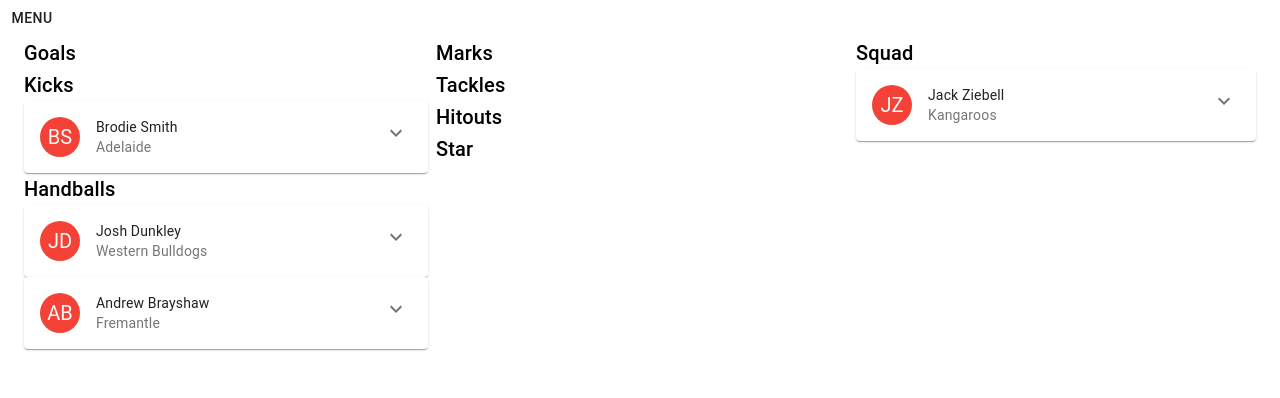
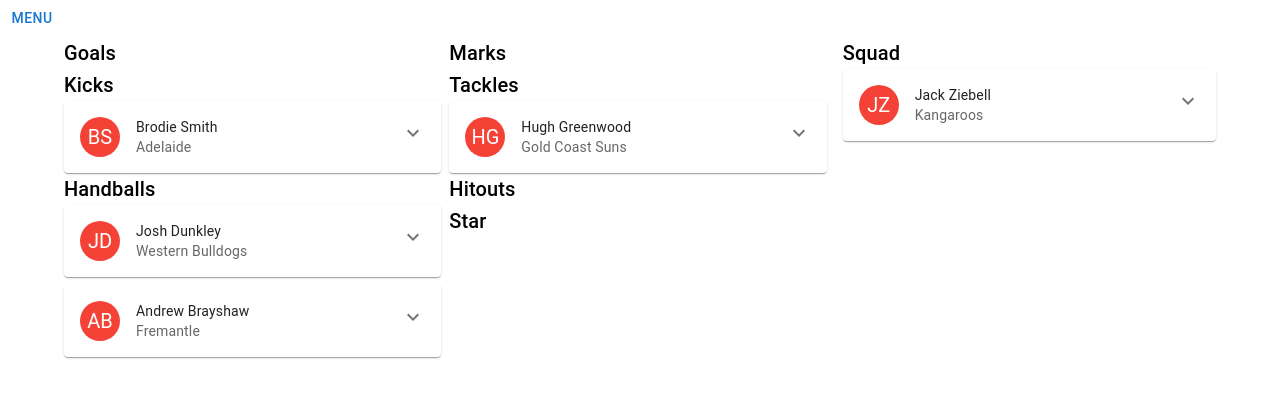
Before and after one commit to ruiboy/rffl, a React (Create React App) app: page /teambuilder in a window 1280 px wide. Shown: the top 398 px of the page. Built offline with nearby package versions, Linux system fonts and the light colour scheme.

Commit message:
upgrade to mui 5 (from material-ui 4)

```diff
--- a/package.json
+++ b/package.json
@@ -3,8 +3,10 @@
   "version": "0.1.0",
   "private": true,
   "dependencies": {
-    "@material-ui/core": "^4.12.3",
-    "@material-ui/icons": "^4.11.2",
+    "@emotion/react": "^11.5.0",
+    "@emotion/styled": "^11.3.0",
+    "@mui/icons-material": "^5.0.5",
+    "@mui/material": "^5.0.6",
     "@testing-library/jest-dom": "^5.11.4",
     "@testing-library/react": "^11.1.0",
     "@testing-library/user-event": "^12.1.10",
--- a/src/components/menu/FflMenu.js
+++ b/src/components/menu/FflMenu.js
@@ -1,5 +1,5 @@
 import React from 'react';
-import { Button, Menu, MenuItem } from '@material-ui/core';
+import { Button, Menu, MenuItem } from '@mui/material';
 import { Link } from "react-router-dom";
 
 function FflMenu() {
--- a/src/components/player/PlayerCard.js
+++ b/src/components/player/PlayerCard.js
@@ -1,35 +1,27 @@
-import { Avatar, Card, CardContent, CardHeader, Collapse, IconButton } from '@material-ui/core';
-import { red } from '@material-ui/core/colors';
-import { makeStyles } from '@material-ui/core/styles';
-import { ExpandMore } from '@material-ui/icons';
-import clsx from 'clsx';
+import ExpandMoreIcon from '@mui/icons-material/ExpandMore';
+import { Avatar, Card, CardContent, CardHeader, Collapse, IconButton } from '@mui/material';
+import { red } from '@mui/material/colors';
+import { styled } from '@mui/material/styles';
 import React from 'react';
 import PlayerDetails from './PlayerDetails';
+import PlayerTeamActions from './PlayerTeamActions';
 import { getInitials } from './util';
 
-// most of these styles are for expand/collapse
-const useStyles = makeStyles((theme) => ({
-  root: {
-  },
-  expand: {
-    transform: 'rotate(0deg)',
-    marginLeft: 'auto',
-    transition: theme.transitions.create('transform', {
-      duration: theme.transitions.duration.shortest,
-    }),
-  },
-  expandOpen: {
-    transform: 'rotate(180deg)',
-  },
-  avatar: {
-    backgroundColor: red[500],
-  },
+
+const ExpandMore = styled((props) => {
+  const { expand, ...other } = props;
+  return <IconButton {...other} />;
+})(({ theme, expand }) => ({
+  transform: !expand ? 'rotate(0deg)' : 'rotate(180deg)',
+  marginLeft: 'auto',
+  transition: theme.transitions.create('transform', {
+    duration: theme.transitions.duration.shortest,
+  }),
 }));
 
 const PlayerCard = (props) => {
   const player = props.player;
 
-  const classes = useStyles();
   const [expanded, setExpanded] = React.useState(false);
 
   const handleExpandClick = () => {
@@ -37,22 +29,20 @@
   };
 
   return (
-    <Card className={classes.root}>
+    <Card>
       <CardHeader
         avatar={
-          <Avatar aria-label="player" className={classes.avatar}>{getInitials(player)}</Avatar>
+          <Avatar aria-label="player" sx={{ bgcolor: red[500] }}>{getInitials(player)}</Avatar>
         }
         action={
-          <IconButton
-            className={clsx(classes.expand, {
-              [classes.expandOpen]: expanded,
-            })}
+          <ExpandMore
+            expand={expanded}
             onClick={handleExpandClick}
             aria-expanded={expanded}
             aria-label="show more"
           >
-            <ExpandMore />
-          </IconButton>
+            <ExpandMoreIcon />
+          </ExpandMore>
         }
         title={player.name}
         subheader={player.aflClub}
@@ -60,6 +50,7 @@
       <Collapse in={expanded} timeout="auto" unmountOnExit>
         <CardContent>
           <PlayerDetails player={player} />
+          <PlayerTeamActions player={player} />
         </CardContent>
       </Collapse>
     </Card>
--- a/src/components/player/PlayerDetails.js
+++ b/src/components/player/PlayerDetails.js
@@ -1,4 +1,4 @@
-import { Table, TableBody, TableCell, TableContainer, TableHead, TableRow } from '@material-ui/core';
+import { Table, TableBody, TableCell, TableContainer, TableHead, TableRow } from '@mui/material';
 import React from 'react';
 
 const PlayerDetails = (props) => {
--- a/src/components/teambuilder/PositionList.js
+++ b/src/components/teambuilder/PositionList.js
@@ -1,4 +1,4 @@
-import { Box, Typography } from '@material-ui/core';
+import { Box, Item, Stack, Typography } from '@mui/material';
 import React from "react";
 import PlayerCard from "../player/PlayerCard";
 
@@ -9,9 +9,11 @@
   return (
     <Box>
       <Typography variant="h6">{heading}</Typography>
-      {players.map((player) => (
-        <PlayerCard key={player.name} player={player} />
-      ))}
+      <Stack spacing={1}>
+        {players.map((player) => (
+            <PlayerCard key={player.name} player={player} />
+        ))}
+      </Stack>
     </Box>
   );
 }
--- a/src/components/teambuilder/TeamBuilder.js
+++ b/src/components/teambuilder/TeamBuilder.js
@@ -1,6 +1,5 @@
+import { Container, Grid } from '@mui/material';
 import React from "react";
-import { Container, Typography, Grid, Paper } from '@material-ui/core';
-import PlayerCard from "../player/PlayerCard";
 import PositionList from "./PositionList";
 import { testPlayers } from "./testData";
 
--- a/src/components/teambuilder/testData.js
+++ b/src/components/teambuilder/testData.js
@@ -30,5 +30,13 @@
       stats: [
         { round: "5", k: 8, h: 19, m: 2, t: 1, r: 0, g: 1, s: 70 }
       ]
+    },
+    {
+      name: "Hugh Greenwood",
+      aflClub: "Gold Coast Suns",
+      position: "tackles",
+      stats: [
+        { round: "5", k: 8, h: 5, m: 2, t: 10, r: 0, g: 1, s: 70 }
+      ]
     }
   ];
```
Also changed, not shown: 1 other file (tests, documents, lock files or other folders).
